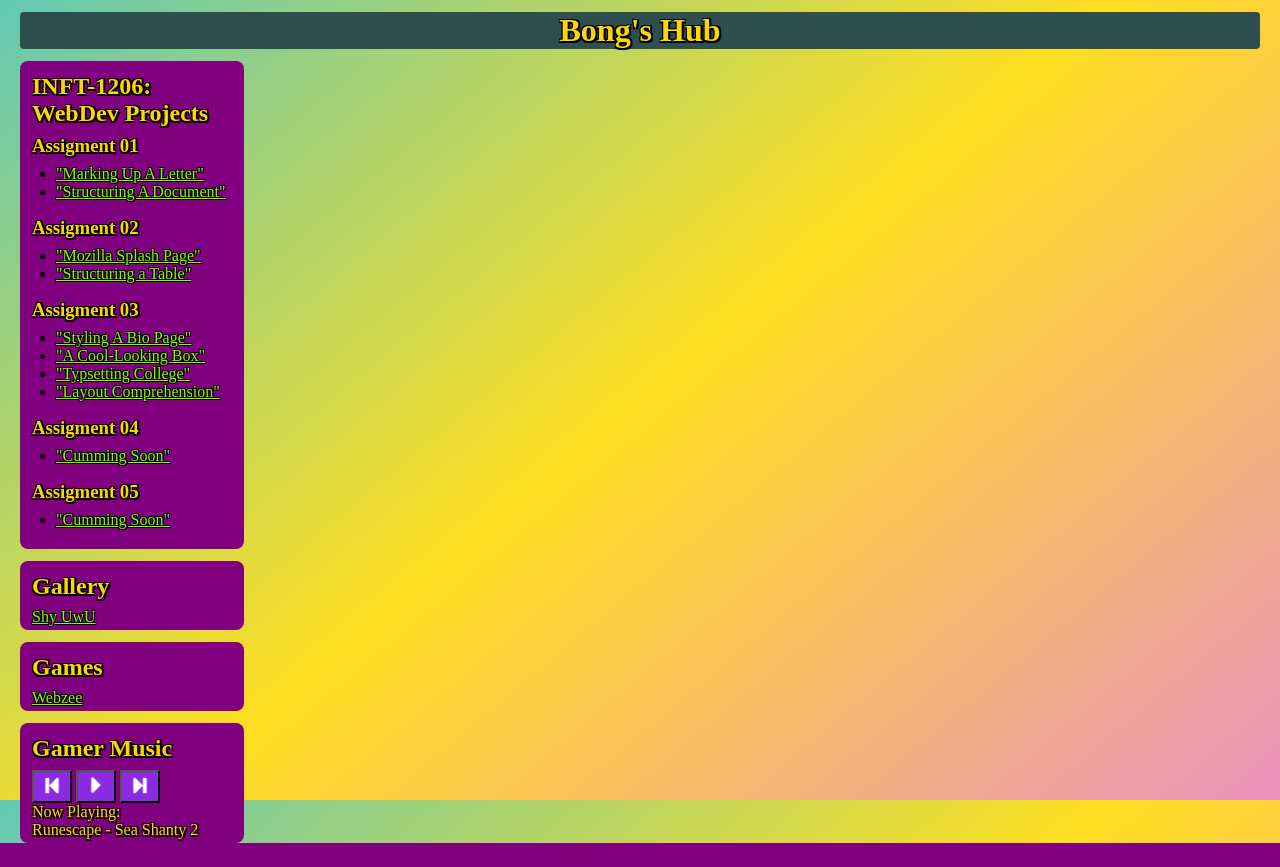
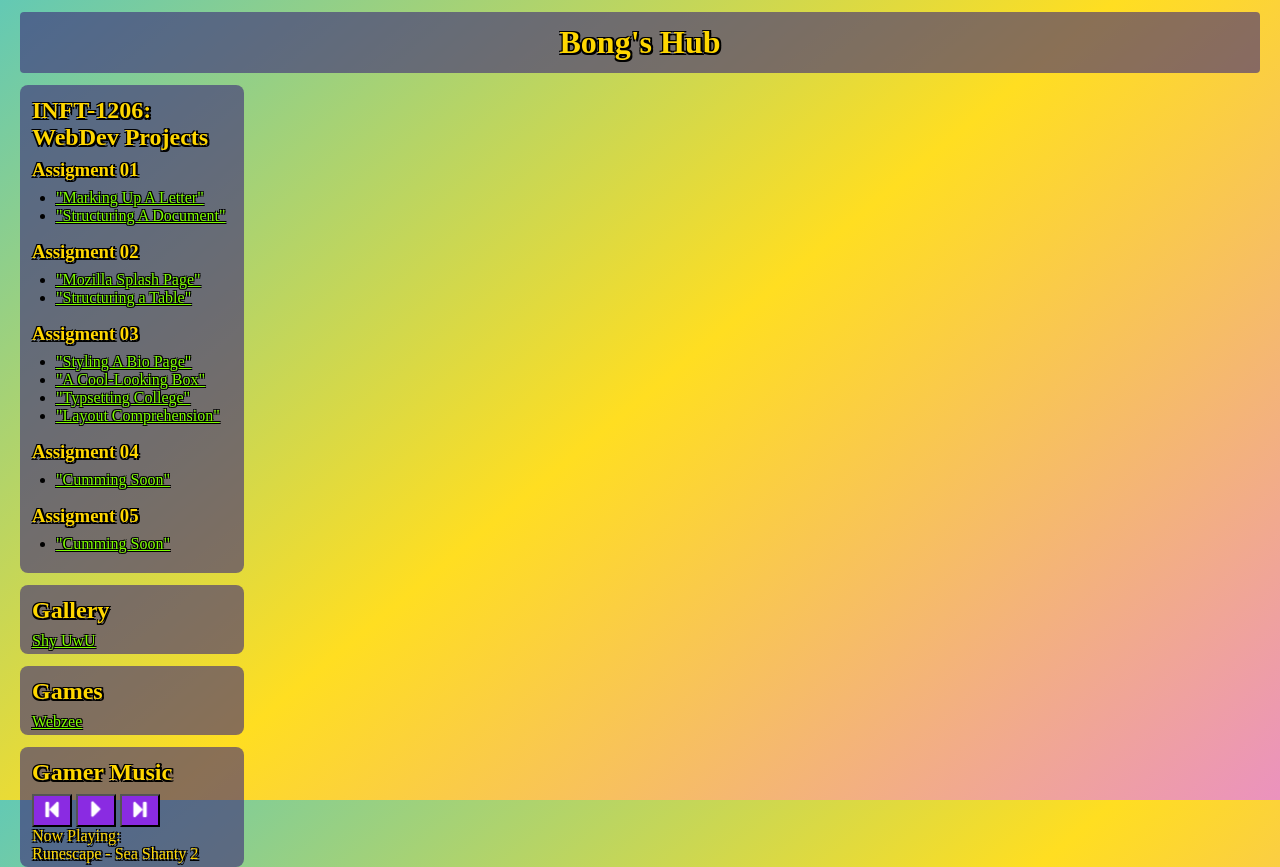
Before and after one commit to Bongmasta666/Bongmasta666.github.io, a PHP site: page / in a window 1280 px wide. Before the commit the page ends 843 px from the top, so only its background shows below. Run offline with PHP 8.4, Linux system fonts and the light colour scheme.

Commit message:
Various style changes

```diff
--- a/index.html
+++ b/index.html
@@ -1,14 +1,13 @@
 <!DOCTYPE html>
 <html>
 <head>
+    <meta charset="utf-8">
+    <meta name="viewport" content="width=device-width">
+    <link rel="stylesheet" href="style.css">
     <title>Bong's Hub</title>
-    <link rel="stylesheet" href="homepage_style.css">
 </head>
 <body>
-    <header style="text-align: center;">
-    <h1>Bong's Hub</h1>
-    </header>
-
+    <header><h1>Bong's Hub</h1></header>
     <main>
     <section>
         <h2>INFT-1206: <br> WebDev Projects</h2>
--- a/homepage_style.css
+++ b/style.css
@@ -7,8 +7,10 @@ body {
 }
 
 header {
-    background-color: darkslategrey;
+    background: rgba(60, 40, 120, 0.6);
     border-radius: 4px;
+    text-align: center;
+    padding: 4px;
     margin: 12px;
 }
 
@@ -33,7 +35,7 @@ ul{
 }
 
 aside, section{
-    background-color: purple;
+    background-color:rgba(60, 40, 120, 0.6);
     margin: 12px;
     width: fit-content;
     min-width: 200px;
```
